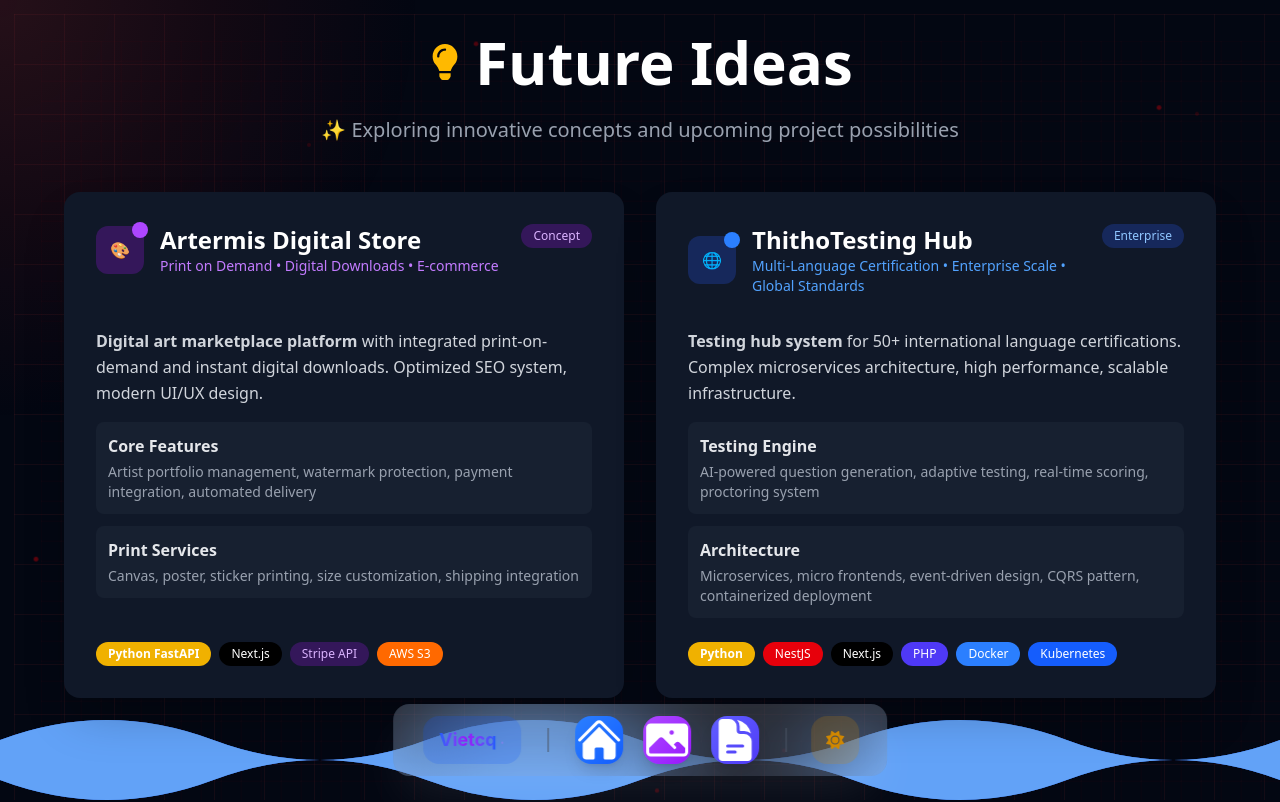
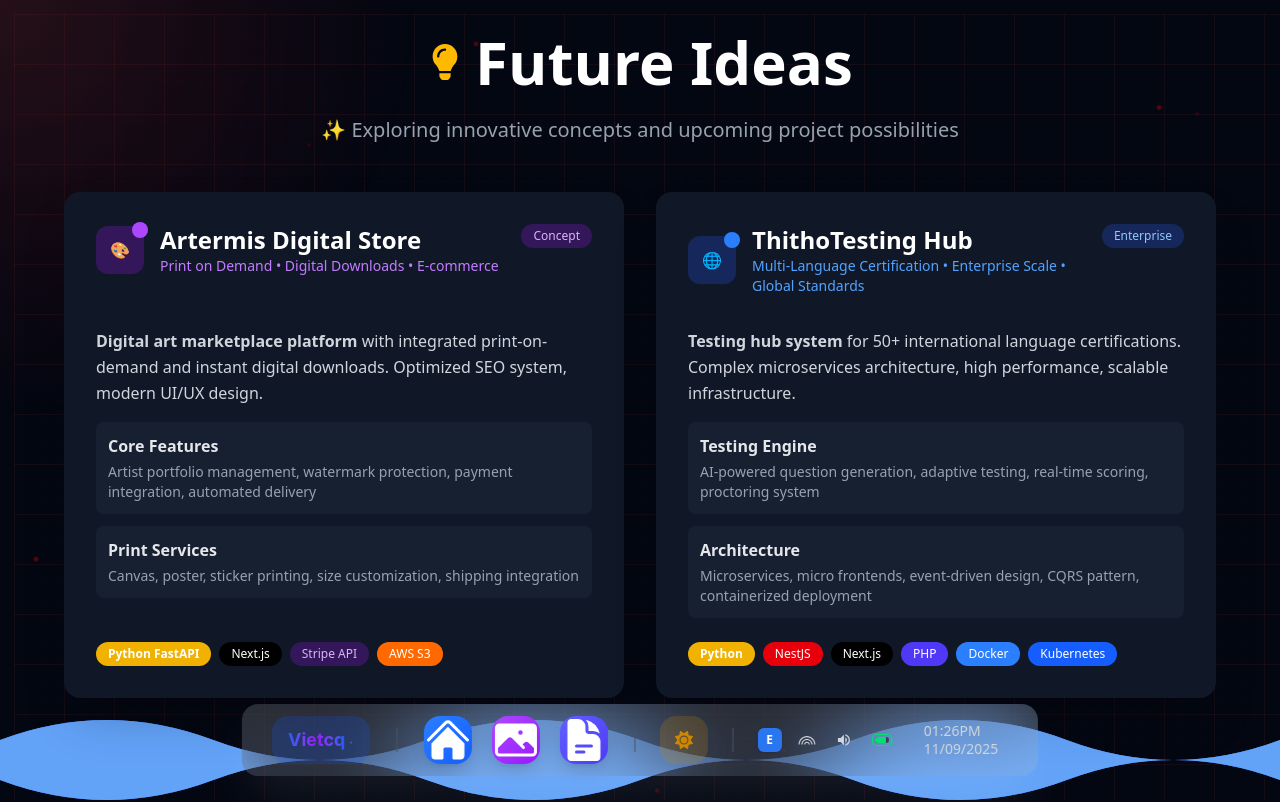
Before and after one commit to atdav3/portfolio-tuanat, a Next.js app: page /ideas in a window 1280 px wide. Shown: the top 802 px of the page. Built offline with nearby package versions, Linux system fonts and the light colour scheme.

Commit message:
Implement language support with LanguageContext; update project data fetching and UI components to handle language selection

```diff
--- a/src/app/api/projects/route.js
+++ b/src/app/api/projects/route.js
@@ -2,9 +2,13 @@
 import path from 'path';
 import fs from 'fs';
 
-export async function GET() {
+export async function GET(request) {
     try {
-        const projectsDir = path.join(process.cwd(), 'public', 'data', 'project-detail');
+        // Get language from query params, default to 'en'
+        const { searchParams } = new URL(request.url);
+        const language = searchParams.get('lang') || 'en';
+
+        const projectsDir = path.join(process.cwd(), 'public', 'data', 'project-detail', language);
 
         // Check if directory exists
         if (!fs.existsSync(projectsDir)) {
--- a/src/app/layout.jsx
+++ b/src/app/layout.jsx
@@ -1,6 +1,7 @@
 import "../../global.css";
 import LocalFont from "next/font/local";
 import { ThemeProvider } from "next-themes";
+import { LanguageProvider } from "../contexts/LanguageContext";
 
 /** @type {import('next').Metadata} */
 export const metadata = {
@@ -19,9 +20,11 @@
 	return (
 		<html lang="en" className={calSans.variable} suppressHydrationWarning>
 			<body className={`${process.env.NODE_ENV === "development" ? "debug-screens" : ''}`}>
-				<ThemeProvider attribute="class" defaultTheme="dark" enableSystem={false}>
-					{children}
-				</ThemeProvider>
+				<LanguageProvider>
+					<ThemeProvider attribute="class" defaultTheme="dark" enableSystem={false}>
+						{children}
+					</ThemeProvider>
+				</LanguageProvider>
 			</body>
 		</html>
 	);
--- a/src/components/dock/Dock.jsx
+++ b/src/components/dock/Dock.jsx
@@ -4,6 +4,7 @@
 import { DEFAULT_NAVIGATION_ITEMS } from "../../config/navigation";
 import { useState, useRef, useEffect } from "react";
 import Modal from "./Modal";
+import SystemIcons from "./SystemIcons";
 
 const NavigationItem = ({
   item, activeSection, theme, scrollToSection,
@@ -254,6 +255,18 @@
               isMobile={isMobile}
             />
           </div>
+
+          {/* System Icons Separator */}
+          <div className={`transition-all duration-300 ease-out ${
+            hoveredItem ? "sm:mx-5 my-3 sm:my-0" : "sm:mx-4 my-2 sm:my-0"
+          } bg-gray-300/50 dark:bg-gray-600/50 w-6 h-0.5 sm:w-0.5 sm:h-6`} />
+
+          {/* System Icons */}
+          <div className={`hidden sm:block transition-all duration-300 ease-out ${
+            hoveredItem ? "sm:mx-4 my-2 sm:my-0" : "sm:mx-2 my-1.5 sm:my-0"
+          }`}>
+            <SystemIcons />
+          </div>
         </div>
       </nav>
 
--- /dev/null
+++ b/src/components/dock/SystemIcons.jsx
@@ -0,0 +1,197 @@
+'use client'
+import { useState, useEffect } from 'react'
+import { useLanguage } from "../../contexts/LanguageContext";
+
+export function LanguageIcon({ language, onToggle }) {
+  return (
+    <div
+      onClick={onToggle}
+      className={`
+        relative w-6 h-6 rounded-md flex items-center justify-center cursor-pointer transition-all duration-200 text-xs font-semibold
+        ${language === 'en'
+          ? 'bg-blue-500/90 text-white hover:bg-blue-600'
+          : 'bg-red-500/90 text-white hover:bg-red-600'
+        }
+        shadow-sm hover:shadow-md
+      `}
+    >
+      {language === 'en' ? 'E' : 'V'}
+    </div>
+  )
+}
+
+export function WiFiIcon() {
+  return (
+    <div className="p-1 hover:bg-gray-200 dark:hover:bg-gray-700 rounded transition-colors cursor-pointer flex items-center justify-center min-h-[32px]">
+      <div className="flex items-center justify-center">
+        <svg width="18" height="18" viewBox="0 0 16 16" fill="none" className="text-gray-700 dark:text-gray-300">
+          <path d="M8 9.5c-1.38 0-2.5 1.12-2.5 2.5h1c0-.83.67-1.5 1.5-1.5s1.5.67 1.5 1.5h1c0-1.38-1.12-2.5-2.5-2.5z" fill="currentColor"/>
+          <path d="M8 7c-2.76 0-5 2.24-5 5h1c0-2.21 1.79-4 4-4s4 1.79 4 4h1c0-2.76-2.24-5-5-5z" fill="currentColor"/>
+          <path d="M8 4.5c-4.14 0-7.5 3.36-7.5 7.5h1c0-3.59 2.91-6.5 6.5-6.5s6.5 2.91 6.5 6.5h1c0-4.14-3.36-7.5-7.5-7.5z" fill="currentColor"/>
+        </svg>
+      </div>
+    </div>
+  )
+}
+
+export function VolumeIcon() {
+  const [volume, setVolume] = useState(75)
+  const [isMuted, setIsMuted] = useState(false)
+
+  useEffect(() => {
+    const interval = setInterval(() => {
+      setVolume(prev => Math.max(20, Math.min(100, prev + (Math.random() - 0.5) * 10)))
+    }, 8000)
+    return () => clearInterval(interval)
+  }, [])
+
+  const getVolumeIcon = () => {
+    if (isMuted || volume === 0) {
+      return (
+        <svg className="w-4 h-4" fill="currentColor" viewBox="0 0 24 24">
+          <path d="M3 9v6h4l5 5V4L7 9H3zm13.5 3A4.5 4.5 0 0014 7.97v8.05c1.48-.73 2.5-2.25 2.5-4.02zM14 3.23v2.06c2.89.86 5 3.54 5 6.71s-2.11 5.85-5 6.71v2.06c4.01-.91 7-4.49 7-8.77s-2.99-7.86-7-8.77z"/>
+          <path d="M6.5 12L12 6.5 17.5 12 12 17.5 6.5 12z" stroke="currentColor" strokeWidth="2" fill="none"/>
+        </svg>
+      )
+    } else if (volume < 30) {
+      return (
+        <svg className="w-4 h-4" fill="currentColor" viewBox="0 0 24 24">
+          <path d="M3 9v6h4l5 5V4L7 9H3z"/>
+        </svg>
+      )
+    } else if (volume < 70) {
+      return (
+        <svg className="w-4 h-4" fill="currentColor" viewBox="0 0 24 24">
+          <path d="M3 9v6h4l5 5V4L7 9H3zm13.5 3A4.5 4.5 0 0014 7.97v8.05c1.48-.73 2.5-2.25 2.5-4.02z"/>
+        </svg>
+      )
+    } else {
+      return (
+        <svg className="w-4 h-4" fill="currentColor" viewBox="0 0 24 24">
+          <path d="M3 9v6h4l5 5V4L7 9H3zm13.5 3A4.5 4.5 0 0014 7.97v8.05c1.48-.73 2.5-2.25 2.5-4.02zM14 3.23v2.06c2.89.86 5 3.54 5 6.71s-2.11 5.85-5 6.71v2.06c4.01-.91 7-4.49 7-8.77s-2.99-7.86-7-8.77z"/>
+        </svg>
+      )
+    }
+  }
+
+  return (
+    <div
+      onClick={() => setIsMuted(!isMuted)}
+      className="p-1 hover:bg-gray-200 dark:hover:bg-gray-700 rounded transition-colors cursor-pointer flex items-center justify-center min-h-[32px]"
+    >
+      <div className="text-gray-700 dark:text-gray-300 flex items-center justify-center">
+        {getVolumeIcon()}
+      </div>
+    </div>
+  )
+}
+
+export function BatteryIcon() {
+  const [batteryLevel, setBatteryLevel] = useState(82)
+  const [isCharging, setIsCharging] = useState(false)
+
+  useEffect(() => {
+    if ('getBattery' in navigator) {
+      navigator.getBattery().then(battery => {
+        setBatteryLevel(Math.round(battery.level * 100))
+        setIsCharging(battery.charging)
+
+        battery.addEventListener('levelchange', () => {
+          setBatteryLevel(Math.round(battery.level * 100))
+        })
+
+        battery.addEventListener('chargingchange', () => {
+          setIsCharging(battery.charging)
+        })
+      })
+    } else {
+      const interval = setInterval(() => {
+        setBatteryLevel(prev => {
+          const change = isCharging ? 1 : -0.5
+          return Math.max(15, Math.min(100, prev + change))
+        })
+
+        if (Math.random() < 0.05) {
+          setIsCharging(prev => !prev)
+        }
+      }, 15000)
+      return () => clearInterval(interval)
+    }
+  }, [isCharging])
+
+  const getBatteryColor = () => {
+    if (isCharging) return 'text-green-400'
+    if (batteryLevel < 20) return 'text-red-400'
+    if (batteryLevel < 50) return 'text-orange-400'
+    return 'text-green-400'
+  }
+
+  return (
+    <div className="p-1 hover:bg-gray-200 dark:hover:bg-gray-700 rounded transition-colors cursor-pointer flex items-center justify-center min-h-[32px]">
+      <div className={`relative flex items-center justify-center ${getBatteryColor()}`}>
+        {/* Battery Body */}
+        <div className="relative w-5 h-3 border border-current rounded-sm">
+          {/* Battery Tip */}
+          <div className="absolute -right-0.5 top-1 w-0.5 h-1 bg-current rounded-r-sm"></div>
+
+          {/* Battery Fill */}
+          <div className="absolute inset-0.5 bg-gray-700 rounded-sm overflow-hidden">
+            <div
+              className={`h-full transition-all duration-1000 ${
+                isCharging ? 'bg-green-400' :
+                batteryLevel < 20 ? 'bg-red-400' :
+                batteryLevel < 50 ? 'bg-orange-400' : 'bg-green-400'
+              }`}
+              style={{ width: `${batteryLevel}%` }}
+            />
+          </div>
+
+          {/* Charging Icon */}
+          {isCharging && (
+            <div className="absolute inset-0 flex items-center justify-center">
+              <svg className="w-1.5 h-1.5 text-white" fill="currentColor" viewBox="0 0 20 20">
+                <path d="M11,20L6.5,14H10V4L14,10H11V20Z" />
+              </svg>
+            </div>
+          )}
+        </div>
+      </div>
+    </div>
+  )
+}
+
+export function CalendarIcon() {
+  const now = new Date();
+  const time = now.toLocaleTimeString('en-US', {
+    hour: '2-digit',
+    minute: '2-digit',
+    hour12: true
+  }).replace(' ', ''); // Remove space between time and AM/PM
+  const date = now.toLocaleDateString('en-GB');
+
+  return (
+    <div className="px-3 py-2 hover:bg-gray-200 dark:hover:bg-gray-700 rounded transition-colors cursor-pointer flex items-center justify-center">
+      <div className="flex flex-col items-start justify-center text-xs text-gray-700 dark:text-gray-300 font-medium">
+        <div className="text-[14px] leading-none mb-1 whitespace-nowrap">{time}</div>
+        <div className="text-[14px] leading-none whitespace-nowrap">{date}</div>
+      </div>
+    </div>
+  )
+}
+
+// Main SystemIcons component that groups all icons
+export default function SystemIcons() {
+  const { language, toggleLanguage } = useLanguage();
+
+  return (
+    <div className="flex items-center gap-3">
+      <LanguageIcon language={language} onToggle={toggleLanguage} />
+      <WiFiIcon />
+      <VolumeIcon />
+      <BatteryIcon />
+      <div className="ml-1">
+        <CalendarIcon />
+      </div>
+    </div>
+  );
+}
--- a/src/components/project/index.jsx
+++ b/src/components/project/index.jsx
@@ -8,18 +8,21 @@
 import ProjectOverview from './ProjectOverview'
 import ProjectDetails from './ProjectDetails'
 import ProjectFeatures from './ProjectFeatures'
+import ProjectGallery from './ProjectGallery'
 import { LoadingSpinner } from "../ui/loading";
-import ProjectGallery from './ProjectGallery'
+import { useLanguage } from "../../contexts/LanguageContext";
 import { PROJECT_NAVIGATION_ITEMS } from '../../config/navigation'
 import { createScrollFunction } from '../../utils/navigation'
 
-export default function ProjectDetailPageClient() {
+const ProjectPage = () => {
+    const params = useParams()
     const { theme, setTheme } = useTheme()
-    const params = useParams()
+    const { language } = useLanguage()
+    const [activeSection, setActiveSection] = useState("project-overview")
+    const [mounted, setMounted] = useState(false)
     const [projectData, setProjectData] = useState(null)
     const [loading, setLoading] = useState(true)
-    const [error, setError] = useState(null)
-    const [mounted, setMounted] = useState(false)
+    const [error, setError] = useState('')
 
     useEffect(() => {
         setMounted(true)
@@ -30,7 +33,7 @@
     useEffect(() => {
         const loadProjectData = async () => {
             try {
-                const response = await fetch(`/data/project-detail/${params.id}.json`)
+                const response = await fetch(`/data/project-detail/${language}/${params.id}.json`)
                 if (!response.ok) throw new Error('Project not found')
 
                 const data = await response.json()
@@ -43,9 +46,10 @@
         }
 
         if (params.id) {
+            setLoading(true)
             loadProjectData()
         }
-    }, [params.id])
+    }, [params.id, language])
 
     if (!mounted) {
         return (
@@ -106,3 +110,5 @@
         </div>
     )
 }
+
+export default ProjectPage
--- a/src/components/share/ProjectsList.jsx
+++ b/src/components/share/ProjectsList.jsx
@@ -3,20 +3,22 @@
 import { useState, useEffect } from 'react';
 import { useRouter } from 'next/navigation';
 import { LoadingSpinner } from "../ui/loading";
+import { useLanguage } from "../../contexts/LanguageContext";
 
 const ProjectsList = ({ theme }) => {
     const [projects, setProjects] = useState([]);
     const [loading, setLoading] = useState(true);
     const [error, setError] = useState(null);
     const router = useRouter();
+    const { language } = useLanguage();
 
     useEffect(() => {
         const fetchProjects = async () => {
             try {
                 setLoading(true);
 
-                // Use API route to get project list dynamically
-                const response = await fetch('/api/projects');
+                // Use API route to get project list dynamically with language
+                const response = await fetch(`/api/projects?lang=${language}`);
                 if (response.ok) {
                     const data = await response.json();
                     setProjects(data.projects || []);
@@ -31,7 +33,7 @@
         };
 
         fetchProjects();
-    }, []);
+    }, [language]);
 
     const handleProjectClick = (projectId) => {
         router.push(`/project/${projectId}`);
--- /dev/null
+++ b/src/contexts/LanguageContext.jsx
@@ -0,0 +1,36 @@
+'use client'
+import { createContext, useContext, useState, useEffect } from 'react'
+
+const LanguageContext = createContext()
+
+export function LanguageProvider({ children }) {
+  const [language, setLanguage] = useState('en')
+
+  useEffect(() => {
+    // Load saved language from localStorage
+    const savedLanguage = localStorage.getItem('portfolio-language')
+    if (savedLanguage) {
+      setLanguage(savedLanguage)
+    }
+  }, [])
+
+  const toggleLanguage = () => {
+    const newLanguage = language === 'en' ? 'vi' : 'en'
+    setLanguage(newLanguage)
+    localStorage.setItem('portfolio-language', newLanguage)
+  }
+
+  return (
+    <LanguageContext.Provider value={{ language, toggleLanguage }}>
+      {children}
+    </LanguageContext.Provider>
+  )
+}
+
+export function useLanguage() {
+  const context = useContext(LanguageContext)
+  if (!context) {
+    throw new Error('useLanguage must be used within a LanguageProvider')
+  }
+  return context
+}
```
